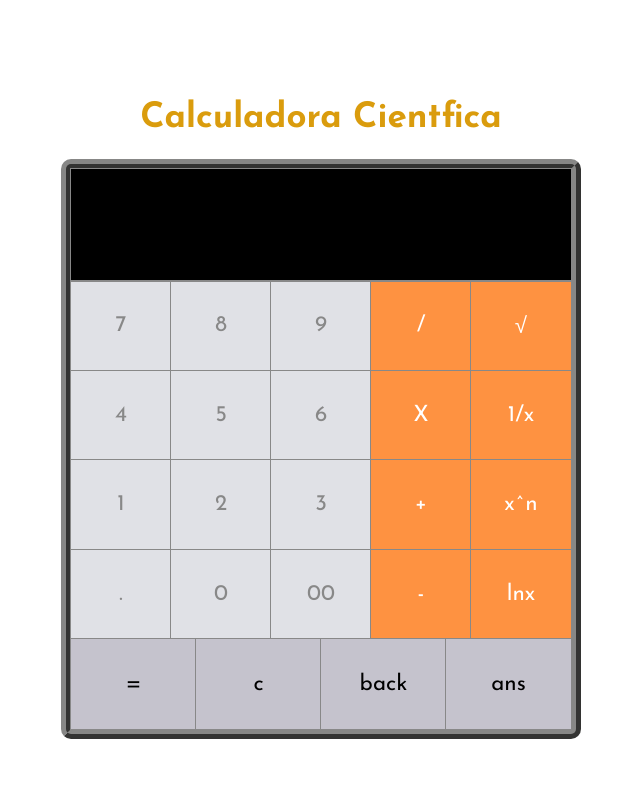
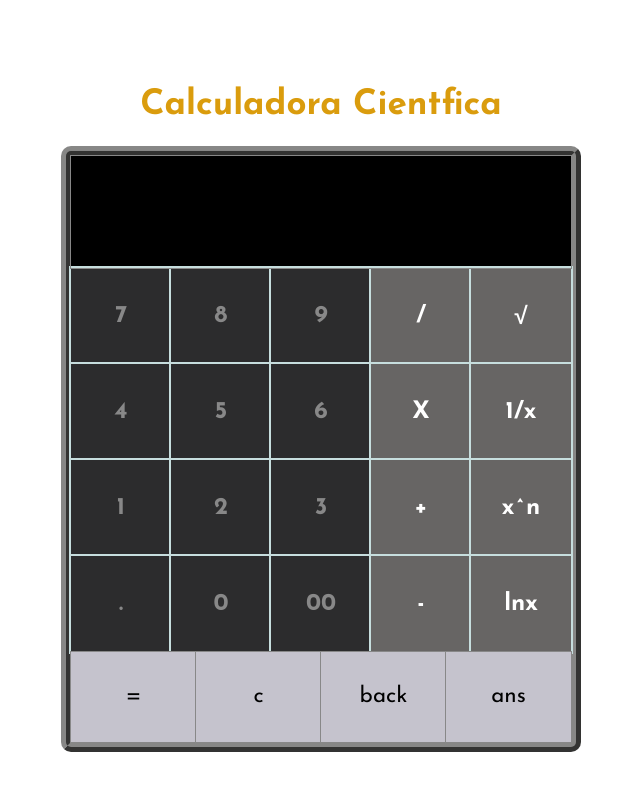
Before and after one commit to JulianaZammur/Calculadora, a React (Create React App) app: page / in a window 1280 px wide. Shown: the top 790 px of the page, without its empty margins (319-959 px from the left). Built offline with nearby package versions, Linux system fonts and the light colour scheme.

Commit message:
cambio estilos

```diff
--- a/src/stylesheets/Button.css
+++ b/src/stylesheets/Button.css
@@ -5,15 +5,15 @@
     display: flex;
     justify-content: center;
     align-items: center;
-    font-weight: lighter;
-    font-size: 1.4em;
-    background-color: #e0e1e6;
+    font-weight: bolder;
+    font-size: 1.5em;
+    background-color: #2c2c2d;
     color: #888;
-    flex: 1;
-    outline: 1px solid #888;
+    flex: 2;
+    outline: 2px solid #c7dede;
   }
 
   .operator {
-    background-color: #fe9241;
+    background-color: #676564;
     color: white;
   }
```
